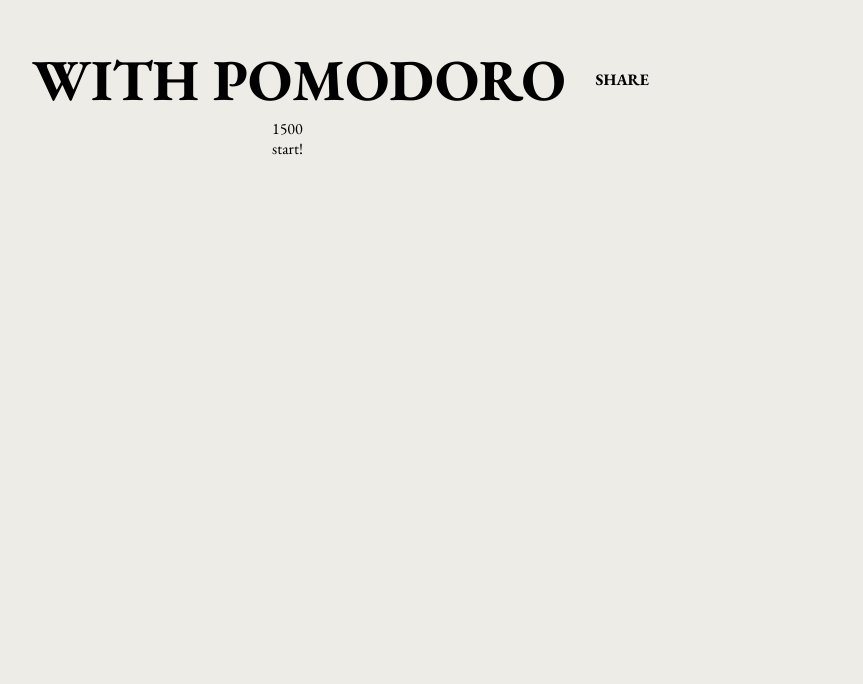
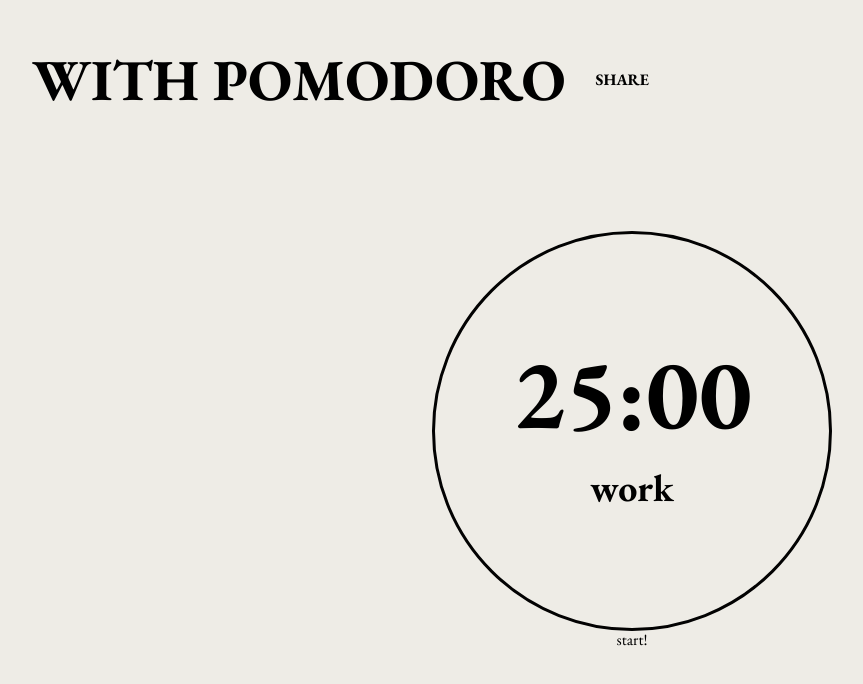
Before and after one commit to With-pomodoro/with-pomodo-react, a React (Create React App) app: page / in a window 1280 px wide. Shown: the top 684 px of the page, without its empty margins (8-871 px from the left). Built offline with nearby package versions, Linux system fonts and the light colour scheme.

Commit message:
feat: pomodoro timer container style

```diff
--- a/src/components/PomodoroTimer/PomodoroTimer.tsx
+++ b/src/components/PomodoroTimer/PomodoroTimer.tsx
@@ -1,20 +1,30 @@
 import React, { FC, useState } from "react";
+import styled from "styled-components";
 import { ClassNameProps } from "../../shared/types";
+import ClockBoard from "./ClockBoard";
 import useTimer from "./hooks/useTimer";
 import { TimerMode } from "./types";
 
 const PomodoroTimer: FC<ClassNameProps> = ({ className }) => {
   const [timerMode] = useState<TimerMode>("work");
   // 秒で計算する
-  const { remainingTime, startTimer } = useTimer(timerMode);
+  const { remainingTime, startTimer, mode } = useTimer(timerMode);
 
   return (
-    <div className={className}>
-      <span>{remainingTime}</span>
-      <br />
+    <Container className={className}>
+      <ClockBoard secOfTime={remainingTime} mode={mode} />
       <button onClick={() => startTimer()}>start!</button>
-      <br />
-    </div>
+    </Container>
   );
 };
 export default PomodoroTimer;
+
+const Container = styled.div`
+  width: 100%;
+  height: 100%;
+
+  display: flex;
+  justify-content: center;
+  align-items: center;
+  flex-direction: column;
+`;
```
